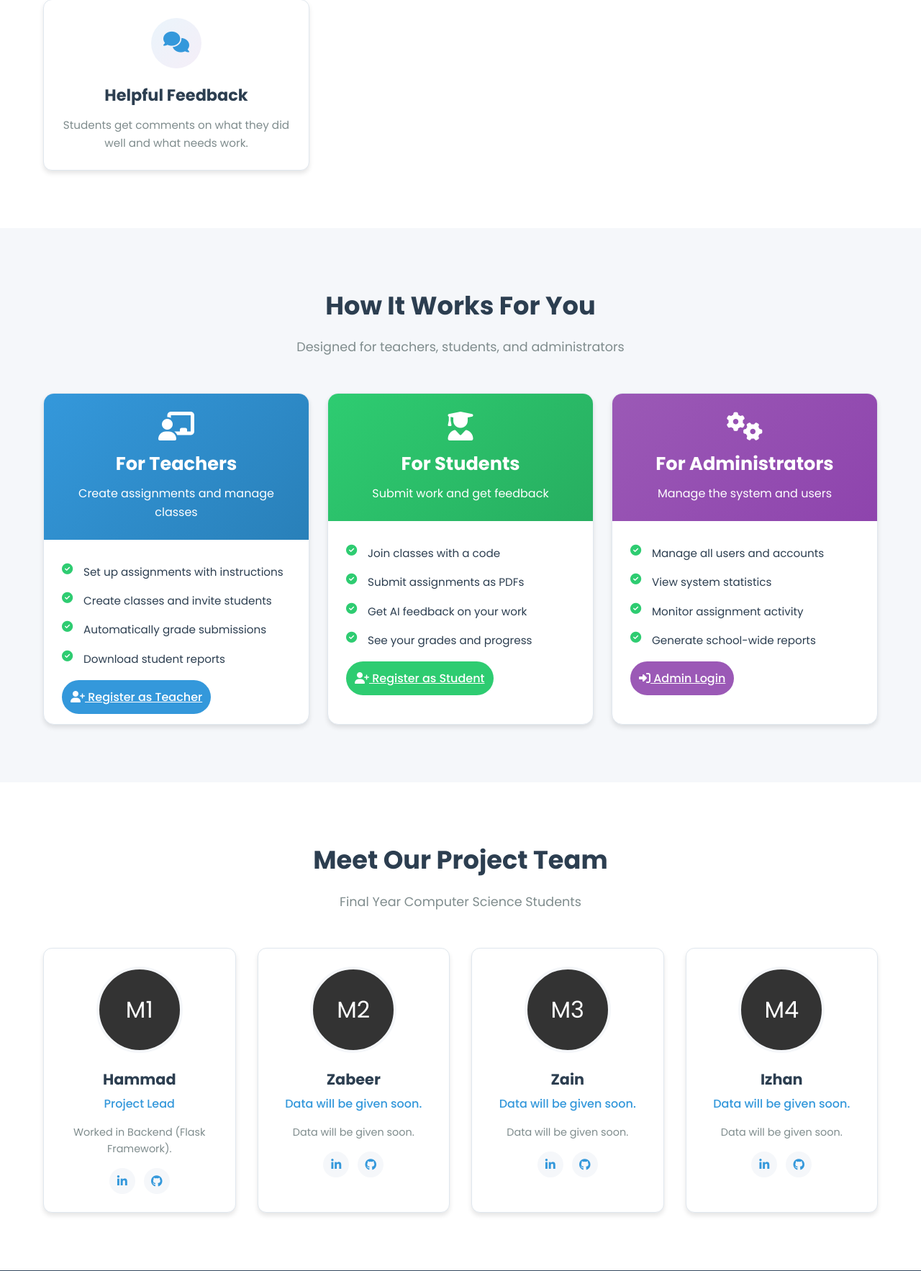
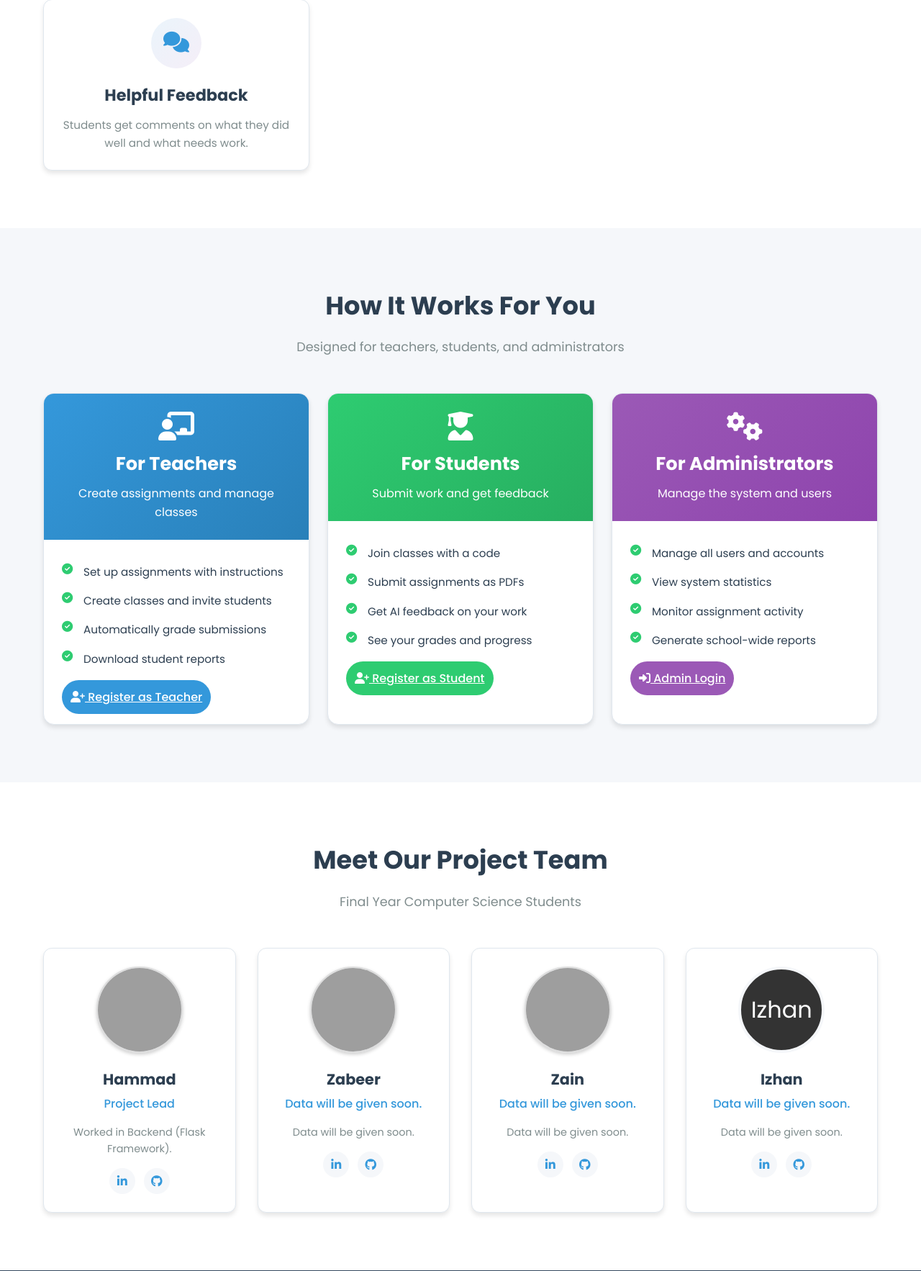
Before and after one commit to candy-crusher14/Ai-Assignment-Evaulator, a Flask app: page / in a window 1280 px wide. Shown: the part 1198-2964 px from the top of the page at 72% size. Run offline with Flask 3, Linux system fonts and the light colour scheme; parts of the project's set-up code (start-up, migrations or seed data) failed here and were passed over; grey boxes are pictures that could not be loaded.

Commit message:
added-minor-details

```diff
--- a/templates/homepage.html
+++ b/templates/homepage.html
@@ -932,6 +932,16 @@
                 flex-direction: column;
             }
         }
+
+        .member-photo img {
+            width: 120px;         /* or any size you like */
+            height: 120px;
+            object-fit: cover;    /* crop it nicely */
+            border-radius: 50%;   /* makes it circular */
+            border: 2px solid #ddd;
+            box-shadow: 0 2px 5px rgba(0,0,0,0.2);
+}
+
     </style>
 </head>
 <body>
@@ -1109,8 +1119,9 @@
                 <div class="team-grid">
                     <div class="team-member">
                         <div class="member-photo">
-                            <span>M1</span>
+                            <img src="{{ url_for('static', filename='images/member1.jpg') }}" alt="Hammad">
                         </div>
+
                         <h3 class="member-name">Hammad</h3>
                         <div class="member-role">Project Lead</div>
                         <p class="member-bio">Worked in Backend (Flask Framework).</p>
@@ -1121,7 +1132,7 @@
                     </div>
                     <div class="team-member">
                         <div class="member-photo">
-                            <span>M2</span>
+                            <img src="{{ url_for('static', filename='images/member2.png') }}" alt="Zabeer">
                         </div>
                         <h3 class="member-name">Zabeer</h3>
                         <div class="member-role">Data will be given soon.</div>
@@ -1133,7 +1144,7 @@
                     </div>
                     <div class="team-member">
                         <div class="member-photo">
-                            <span>M3</span>
+                            <img src="{{ url_for('static', filename='images/member3.png') }}" alt="Zain">
                         </div>
                         <h3 class="member-name">Zain</h3>
                         <div class="member-role">Data will be given soon.</div>
@@ -1145,7 +1156,7 @@
                     </div>
                     <div class="team-member">
                         <div class="member-photo">
-                            <span>M4</span>
+                            <span>Izhan</span>
                         </div>
                         <h3 class="member-name">Izhan</h3>
                         <div class="member-role">Data will be given soon.</div>
```
